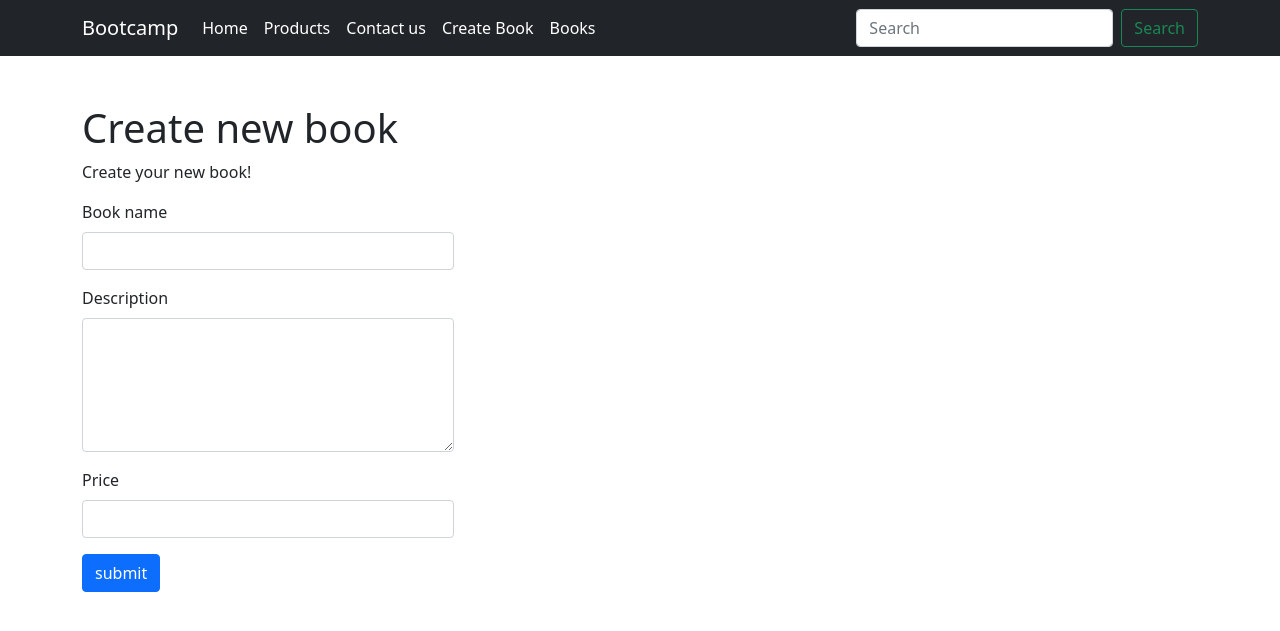
After one commit to Bubblecrown/Practice-Python-Django, a Django app: page /addBook in a window 1280 px wide. The commit adds this page. Shown: the top 631 px of the page. Run offline with Django 4.2, Linux system fonts and the light colour scheme.

Commit message:
8 - CRUD - Create, Read

```diff
--- a/company/admin.py
+++ b/company/admin.py
@@ -1,5 +1,5 @@
 from django.contrib import admin
-from .models import Contact, Post, ProductDeme
+from .models import Book, Contact, Post, ProductDeme
 from django_summernote.admin import SummernoteModelAdmin
 
 class PostAdmin(SummernoteModelAdmin):
@@ -11,3 +11,4 @@ class PostAdmin(SummernoteModelAdmin):
 admin.site.register(Post, PostAdmin)
 admin.site.register(ProductDeme)
 admin.site.register(Contact)
+admin.site.register(Book)
--- /dev/null
+++ b/company/templates/company/addBook.html
@@ -0,0 +1,41 @@
+{% extends 'company/base.html' %} {% block content %} {% comment %} action --
+URL {% endcomment %} {% comment %} method -- GET, POST {% endcomment %}
+<h1>Create new book</h1>
+<p>Create your new book!</p>
+
+<div class="col-md-4 mb-5">
+  <form action="/addBook" method="POST">
+    {% csrf_token %}
+    <div class="mb-3">
+      <label for="book_title" class="form-label">Book name</label>
+      <input
+        type="text"
+        class="form-control"
+        id="book_title"
+        name="book_title"
+      />
+    </div>
+    <div class="mb-3">
+      <label for="book_description" class="form-label">Description</label>
+      <textarea
+        class="form-control"
+        id="book_description"
+        name="book_description"
+        rows="5"
+      ></textarea>
+    </div>
+    <div class="mb-3">
+      <label for="book_price" class="form-label">Price</label>
+      <input
+        type="text"
+        class="form-control"
+        id="book_price"
+        name="book_price"
+      />
+    </div>
+
+    <input type="submit" value="submit" class="btn btn-primary" />
+  </form>
+</div>
+
+{% endblock content %}
--- a/company/templates/company/base.html
+++ b/company/templates/company/base.html
@@ -15,7 +15,7 @@
       crossorigin="anonymous"
     />
 
-    <title>{% block title %}{% endblock title %}</title>
+    <title>Bootcamp</title>
 
   </head>
   <body>
@@ -37,6 +37,12 @@
           <li class="nav-item">
             <a class="nav-link active" href="/contact">Contact us</a>
           </li>
+          <li class="nav-item">
+            <a class="nav-link active" href="/addBook">Create Book</a>
+          </li>
+          <li class="nav-item">
+            <a class="nav-link active" href="/bookList">Books</a>
+          </li>
         </ul>
         <form class="d-flex" action="/search">
           <input class="form-control me-2" type="search" placeholder="Search" aria-label="Search" name="q">
--- a/company/templates/company/contact.html
+++ b/company/templates/company/contact.html
@@ -1,4 +1,4 @@
-{% extends 'company/base.html' %} {% block title %} About us {% endblock title%}
+{% extends 'company/base.html' %}
 {% block content %} {% comment %} action -- URL {% endcomment %} {% comment %}
 method -- GET, POST {% endcomment %}
 <h1>Contact us</h1>
--- a/company/templates/company/post-detail.html
+++ b/company/templates/company/post-detail.html
@@ -1,6 +1,4 @@
 {% extends 'company/base.html' %}
-{% block title %} Home
-{% endblock title %}
 {%  block content %}
 <div class="container">
   <h1>{{data.title}}</h1>
--- a/company/templates/company/product.html
+++ b/company/templates/company/product.html
@@ -1,7 +1,4 @@
 {% extends 'company/base.html' %}
-{% block title %}
-  Product
-{% endblock title %}
 
 {% block content %}
 <h3>Our products</h3>
--- a/company/templates/company/search.html
+++ b/company/templates/company/search.html
@@ -1,6 +1,6 @@
-{% extends 'company/base.html' %} {% block title %} Home {% endblock title %}
+{% extends 'company/base.html' %}
 {%block content %}
-<h1>Search</h1>
+<h1>Search Results</h1>
 <p>Web Development Career Bootcamp by Uncle Engineer</p>
 
 <div class="row">
@@ -13,7 +13,7 @@
           alt="{{post.title}}"
           class="img-fluid"
         />
-        <h5 class="card-title">{{ post.title }}</h5>
+        <h5 class="card-title mt-3">{{ post.title }}</h5>
         <p class="card-text">{{ post.description }}</p>
         <a href="blog/{{post.id}}" class="btn btn-warning">Learn More</a>
       </div>
--- a/company/urls.py
+++ b/company/urls.py
@@ -1,5 +1,5 @@
 from django.urls import path
-from .views import (Homepage, Contact, Product, post_detail, Search)
+from .views import *
 
 urlpatterns = [
     # path('URL name', function name)
@@ -7,5 +7,7 @@ urlpatterns = [
     path('contact', Contact),
     path('product', Product),
     path('blog/<int:id>', post_detail),
-    path('search', Search)
+    path('search', Search),
+    path('addBook', AddBook),
+    path('bookList', BookList)
 ]
--- a/company/views.py
+++ b/company/views.py
@@ -3,7 +3,7 @@ from django.http import HttpResponse
 
 from .form import ContactForm
 from django.db.models import Q
-from .models import Post, ProductDeme
+from .models import Book, Post, ProductDeme
 
 def Homepage(request):
   view = 'company/Home.html'
@@ -52,6 +52,32 @@ def Search(request):
 
   return render(request, view, context)
 
+def AddBook(request):
+  view = 'company/addBook.html'
+  if request.method == 'POST':
+    data = request.POST.copy()
+
+    # name in input of html
+    book_title = data.get('book_title')
+    book_description = data.get('book_description')
+    book_price = data.get('book_price')
+
+    newbook = Book()
+    newbook.title = book_title
+    newbook.description = book_description
+    newbook.price = float(book_price)
+    newbook.save()
+
+  # context = {'data': data}
+  return render(request, view)
+
+def BookList(request):
+  view = 'company/bookList.html'
+  data = Book.objects.all()
+  context = {'data': data}
+  return render(request, view, context)
+
+
 # .\venv\Scripts\activate
 # cd firstweb
 # python manage.py runserver
```
Also changed, not shown: company/models.py (+12 -0 lines), company/templates/company/bookList.html (added, +25 -0 lines), company/templates/company/home.html (+7 -4 lines), company/migrations/0006_books.py (added), company/migrations/0007_rename_books_book.py (added), db.sqlite3.
